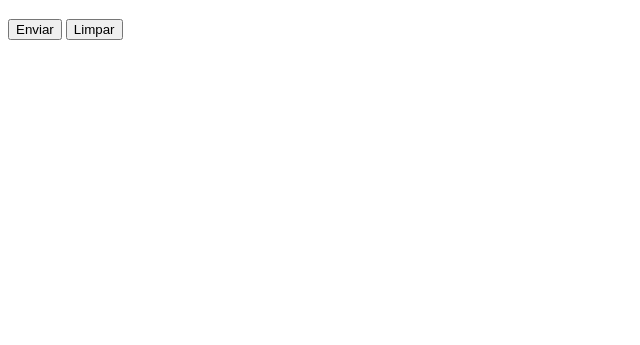
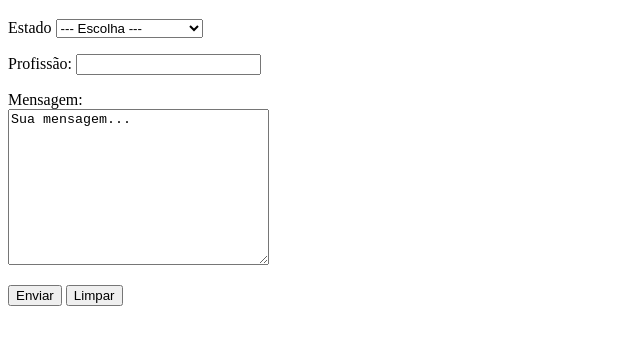
Before and after one commit to Vinn1Ramos/html-css, a plain HTML site: page exercicios/ex025/form007.html in a window 1280 px wide. Shown: the part 61-406 px from the top of the page, without its empty margins (0-640 px from the left). Drawn offline with Linux system fonts and the light colour scheme.

Commit message:
textarea

```diff
--- a/exercicios/ex025/form007.html
+++ b/exercicios/ex025/form007.html
@@ -10,6 +10,41 @@
     <form action="cadastro.php" method="post" autocomplete="on"></form>
 
         <p>
+            <label for="iest">Estado</label>
+            <select name="estado" id="iest">
+
+                <option value="" selected>--- Escolha ---</option>
+                <optgroup label="Região Sudeste">
+                    <option value="SP">São Paulo</option>
+                    <option value="RJ">Rio de Janeiro</option>
+                    <option value="RS">Rio Grande do Sul</option>
+                </optgroup>
+
+                <optgroup label="Região Nordeste">
+                    <option value="BA">Bahia</option>
+                    <option value="PE">Pernambuco</option>
+                    <option value="MA">Maranhão</option>
+                </optgroup>
+            </select>
+        </p>
+
+        <p>
+            <label for="iprof">Profissão: </label>
+            <input type="text" name="prof" id="iprof" list="lstprof">
+            <datalist id="lstprof">
+                <option value="ADM">Administrador</option>
+                <option value="CONT">Contabilidade</option>
+                <option value="DEV">Desenvolvedor</option>
+                <option value="PROF">Professor</option>
+            </datalist>
+        </p>
+
+        <p>
+            <label for="imsg">Mensagem: </label><br>
+            <textarea name="msg" id="imsg" cols="30" rows="10">Sua mensagem...</textarea>
+        </p>
+
+        <p>
             <input type="submit" value="Enviar">
             <input type="reset" value="Limpar">
         </p>
```
